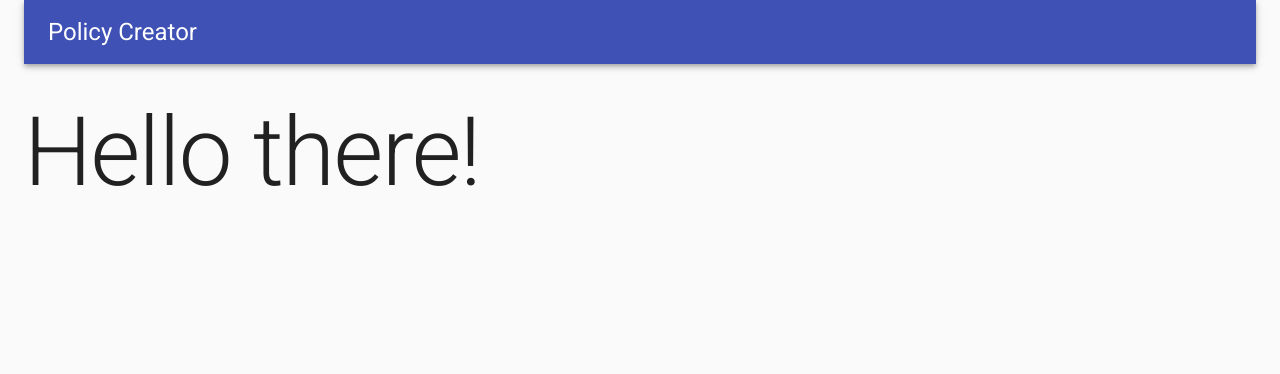
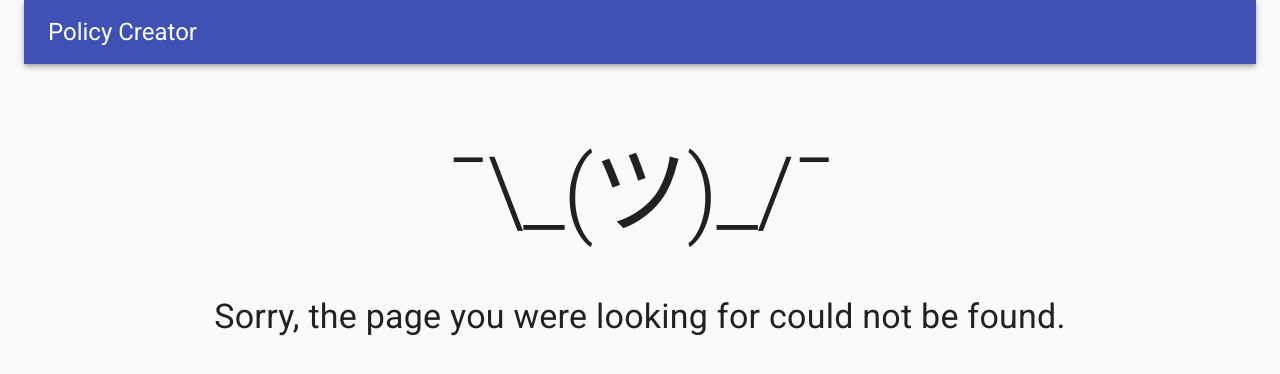
Before and after one commit to tetherless-world/adapt, a React (Create React App) app in the folder policy-tool-frontend/: page / in a window 1280 px wide. Shown: the top 374 px of the page. Built offline with nearby package versions, Linux system fonts and the light colour scheme.

Commit message:
404 page

```diff
--- a/policy-tool-frontend/src/components/App.js
+++ b/policy-tool-frontend/src/components/App.js
@@ -1,37 +1,21 @@
 import React from 'react'
-import { Container, makeStyles, Typography, CssBaseline } from '@material-ui/core'
 import { BrowserRouter, Route, Switch } from "react-router-dom";
-import Navigation from './common/Navigation'
 import PolicyCreator from './PolicyCreator/PolicyCreator'
 import DomainSelection from './DomainSelection/DomainSelection'
+import Layout from './common/Layout';
+import NotFound from './common/NotFound'
 
-const useStyles = makeStyles(theme => ({
-  root: {
-    paddingBottom: theme.spacing(8)
-  }
-}))
 
 export default function App () {
-  const classes = useStyles()
   return (
-    <div className={classes.root}>
-      <CssBaseline/>
-      <Container>
-        <Navigation title={'Policy Creator'} />
-        <BrowserRouter>
-          <Switch >
-            <Route path={'/creator'} exact>
-              <PolicyCreator />
-            </Route>
-            <Route path={'/domains'} exact>
-              <DomainSelection />
-            </Route>
-            <Route path={'/'}>
-              <Typography variant={'h1'}>Hello there!</Typography>
-            </Route>
-          </Switch>
-        </BrowserRouter>
-      </Container>
-    </div>
+    <Layout title={'Policy Creator'}>
+      <BrowserRouter>
+        <Switch >
+          <Route path={'/creator'} exact component={PolicyCreator} />
+          <Route path={'/domains'} exact component={DomainSelection} />
+          <Route path={'*'} component={NotFound} />
+        </Switch>
+      </BrowserRouter>
+    </Layout>
   )
 }
--- /dev/null
+++ b/policy-tool-frontend/src/components/common/Layout.js
@@ -0,0 +1,25 @@
+import React from 'react'
+import { makeStyles, CssBaseline, Container } from '@material-ui/core'
+import Navigation from './Navigation'
+
+const useStyles = makeStyles(theme => ({
+  root: {
+    paddingBottom: theme.spacing(8)
+  }
+}))
+
+export default function Layout ({ title, children }) {
+  const classes = useStyles()
+
+
+  return (
+    <div className={classes.root}>
+      <CssBaseline />
+      <Container>
+        <Navigation title={title} />
+        {children}
+      </Container>
+    </div>
+  )
+
+}
--- /dev/null
+++ b/policy-tool-frontend/src/components/common/NotFound.js
@@ -0,0 +1,32 @@
+import React from 'react'
+import { Grid, Typography, makeStyles } from '@material-ui/core'
+
+const useStyles = makeStyles(theme => ({
+  root: {
+    padding: theme.spacing(1)
+  },
+  title: {
+    padding: theme.spacing(4)
+  }
+}))
+
+
+export default function NotFound () {
+  const classes = useStyles()
+  return (
+    <div>
+      <Grid container justify={'center'} className={classes.root}>
+        <Grid item className={classes.title}>
+          <Typography variant={'h1'}>¯\_(ツ)_/¯</Typography>
+        </Grid>
+      </Grid>
+      <Grid container justify={'center'} className={classes.root}>
+        <Grid item>
+          <Typography variant={'h4'}>
+            Sorry, the page you were looking for could not be found.
+          </Typography>
+        </Grid>
+      </Grid>
+    </div>
+  )
+}
```
